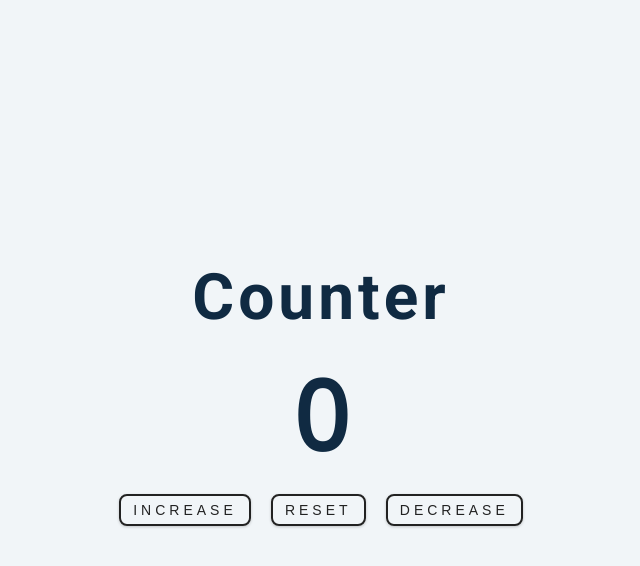
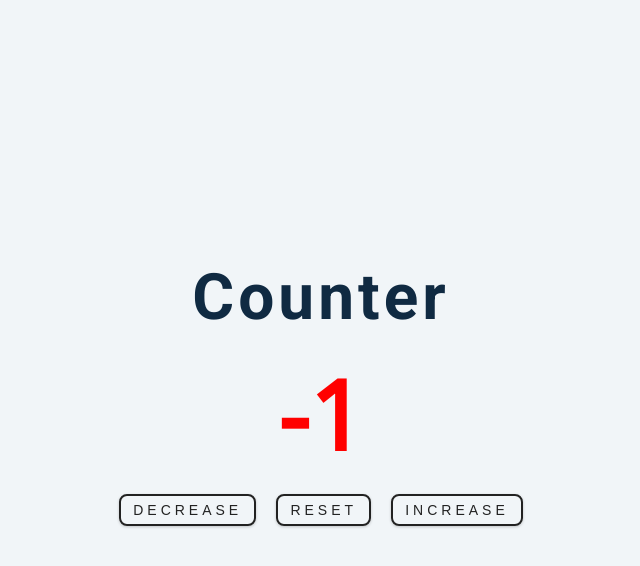
Before and after one commit to MichalJozwa/counter, a plain HTML site: page index.html in a window 1280 px wide. Both pictures are taken after a click on the button "DECREASE". Shown: the whole page, without its empty margins (319-959 px from the left). Drawn offline with nearby package versions, Linux system fonts and the light colour scheme.

Commit message:
finish project

```diff
--- a/index.html
+++ b/index.html
@@ -16,9 +16,9 @@
          <h1>Counter</h1>
          <span id="value">0</span>
          <div class="button-container">
+            <button class="btn decrease">decrease</button>
+            <button class="btn reset">reset</button>
             <button class="btn increase">increase</button>
-            <button class="btn reset">reset</button>
-            <button class="btn decrease">decrease</button>
          </div>
       </div>
    </main>
--- a/js/app.js
+++ b/js/app.js
@@ -1 +1,27 @@
-console.log('everything works!');
+let count = 0;
+const value = document.querySelector('#value');
+const btns = document.querySelectorAll('.btn');
+
+btns.forEach(function(btn){
+   btn.addEventListener('click', function(e){
+      const styles = e.currentTarget.classList;
+      if(styles.contains('decrease')){
+         count--;
+      } else if(styles.contains('increase')){
+         count++;
+      } else{
+         count = 0;
+      }
+      if(count > 0){
+         value.style.color = "green";
+      }
+      if(count < 0){
+         value.style.color = "red";
+      }
+      if(count === 0){
+         value.style.color = "black";
+      }
+
+      value.textContent = count;
+   })
+});
```
Also changed, not shown: 1 other file.
